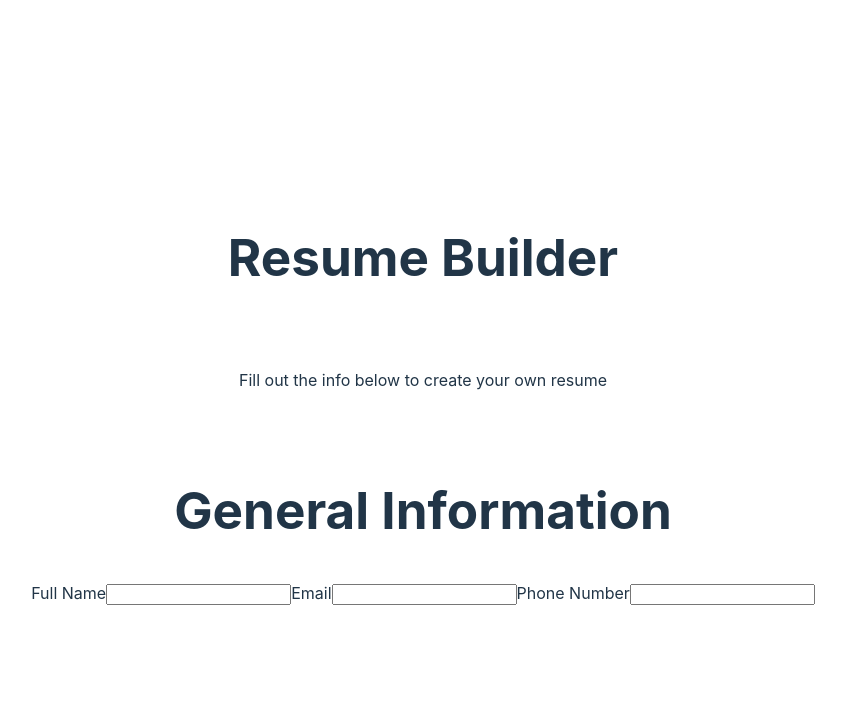
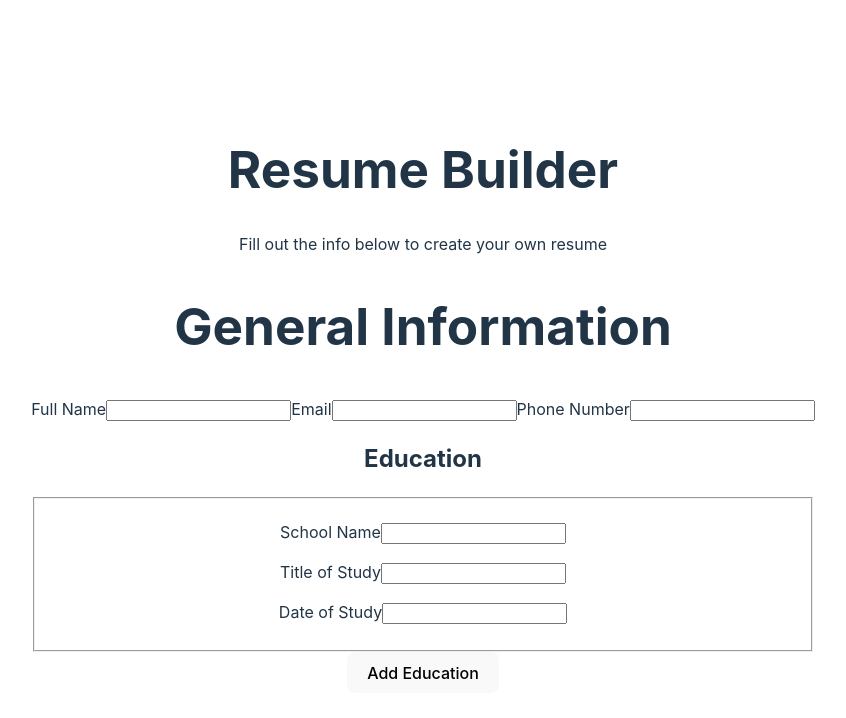
Before and after one commit to dee797/cv_app, a React (Vite) app: page / in a window 1280 px wide. Shown: the top 718 px of the page, without its empty margins (217-1063 px from the left). Built offline with nearby package versions, Linux system fonts and the light colour scheme.

Commit message:
Add Education component to form

```diff
--- a/src/App.jsx
+++ b/src/App.jsx
@@ -1,19 +1,20 @@
 import { useState } from 'react'
 import General from './components/General'
 import './App.css'
+import Education from './components/Education'
 
 function App() {
-  const [count, setCount] = useState(0)
 
   return (
     <>
       <h1>Resume Builder</h1>
-      <div className="card">
-        <p>
-          Fill out the info below to create your own resume
-        </p>
-      </div>
-      <General />
+      <p>
+        Fill out the info below to create your own resume
+      </p>
+      <form>
+        <General />
+        <Education />
+      </form>
     </>
   )
 }
```
